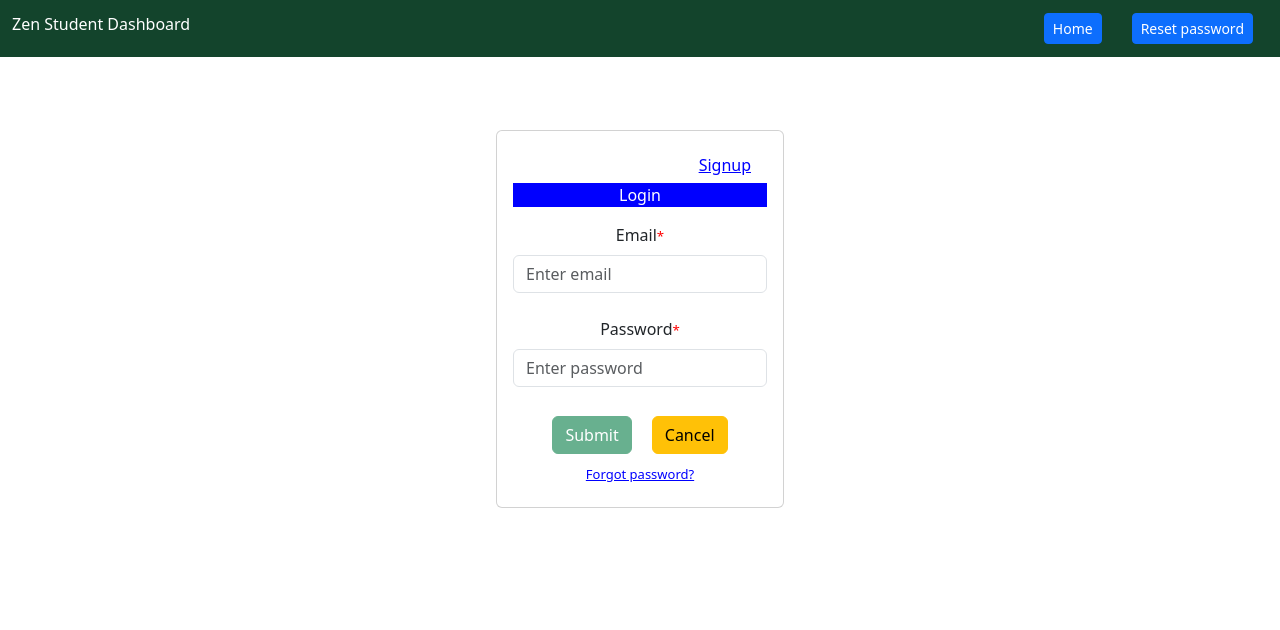
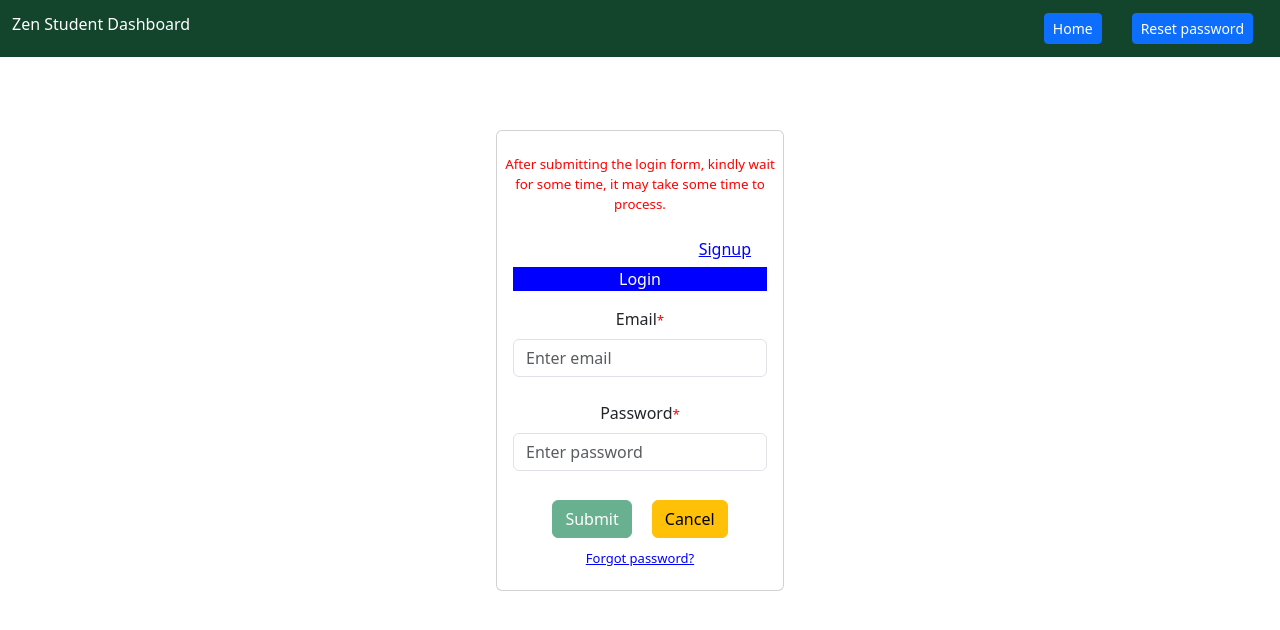
Before and after one commit to SkMdSufiyan/GuviCapstone-Frontend, a React (Create React App) app: page /login in a window 1280 px wide. Shown: the top 630 px of the page. Built offline with nearby package versions, Linux system fonts and the light colour scheme.

Commit message:
Update Login.js

```diff
--- a/src/components/Login.js
+++ b/src/components/Login.js
@@ -128,6 +128,8 @@ useEffect(() => {
 
 
             <Card style={{width: '18rem'}}>
+                    <br />
+                    <span>After submitting the login form, kindly wait for some time, it may take some time to process.</span>
                 <CardBody>
                   <div className='signup-login-link-but-div'>
                     <button className='signup-link-but' onClick={()=>navigate('/signup')}>Signup</button>
```
